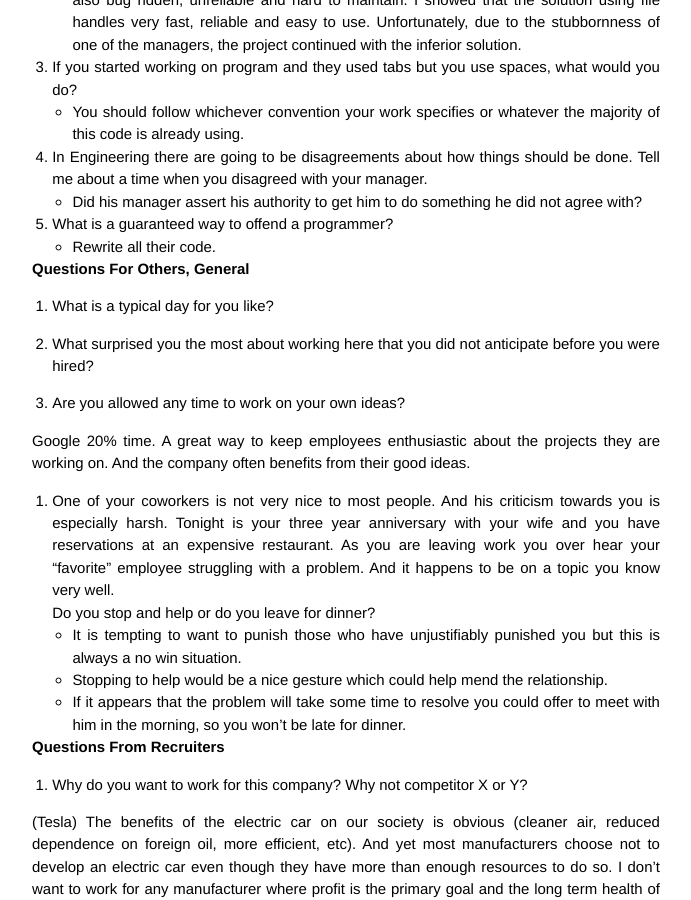
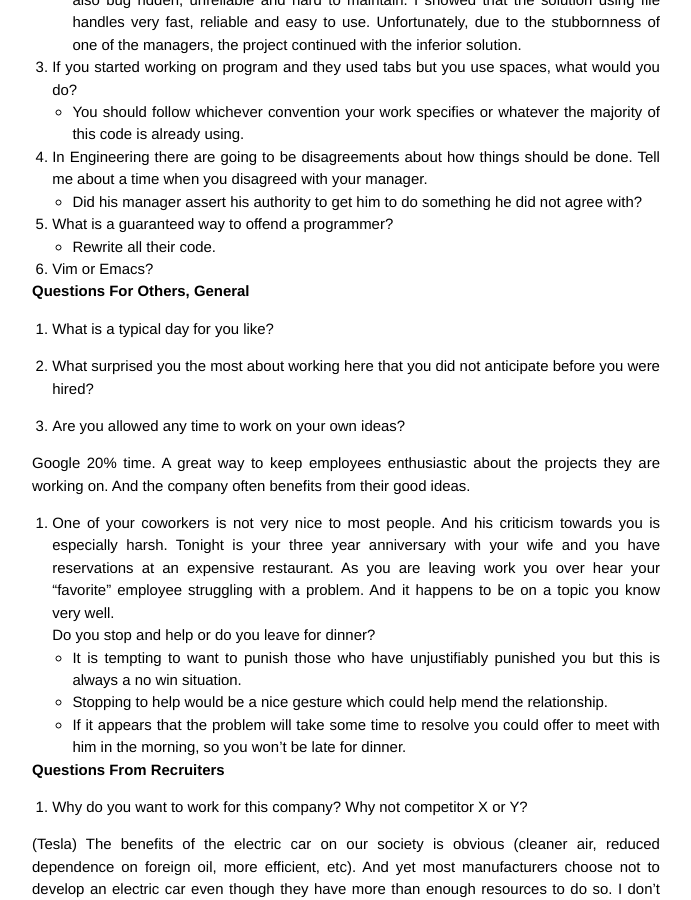
Before and after one commit to jmahler/jmahler.github.io, a Jekyll site: the page built from _posts/2014-02-22-interview_questions.md, in a window 1280 px wide and 900 px high, scrolled down 2537 px. Shown: the whole window, without its empty margins (294-985 px from the left). Built offline with Jekyll 4.4.1, drawn with Linux system fonts in a browser that asks for light colours; Markdown is read by kramdown in place of the engine named in the settings.

Commit message:
Vim or Emacs? (funny Q)

```diff
--- a/_posts/2014-02-22-interview_questions.md
+++ b/_posts/2014-02-22-interview_questions.md
@@ -165,6 +165,8 @@ manager.
 1. What is a guaranteed way to offend a programmer?
   - Rewrite all their code.
 
+1. Vim or Emacs?
+
 # Questions For Others, General
 
 1. What is a typical day for you like?
```
